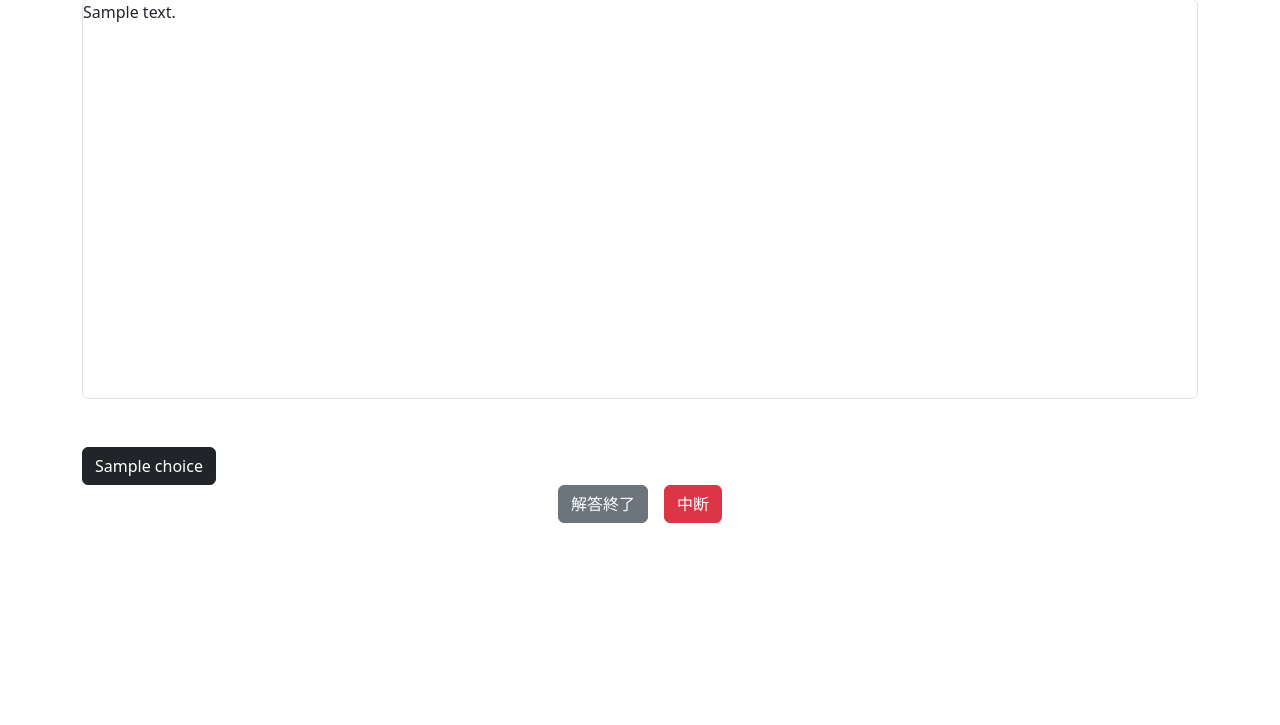
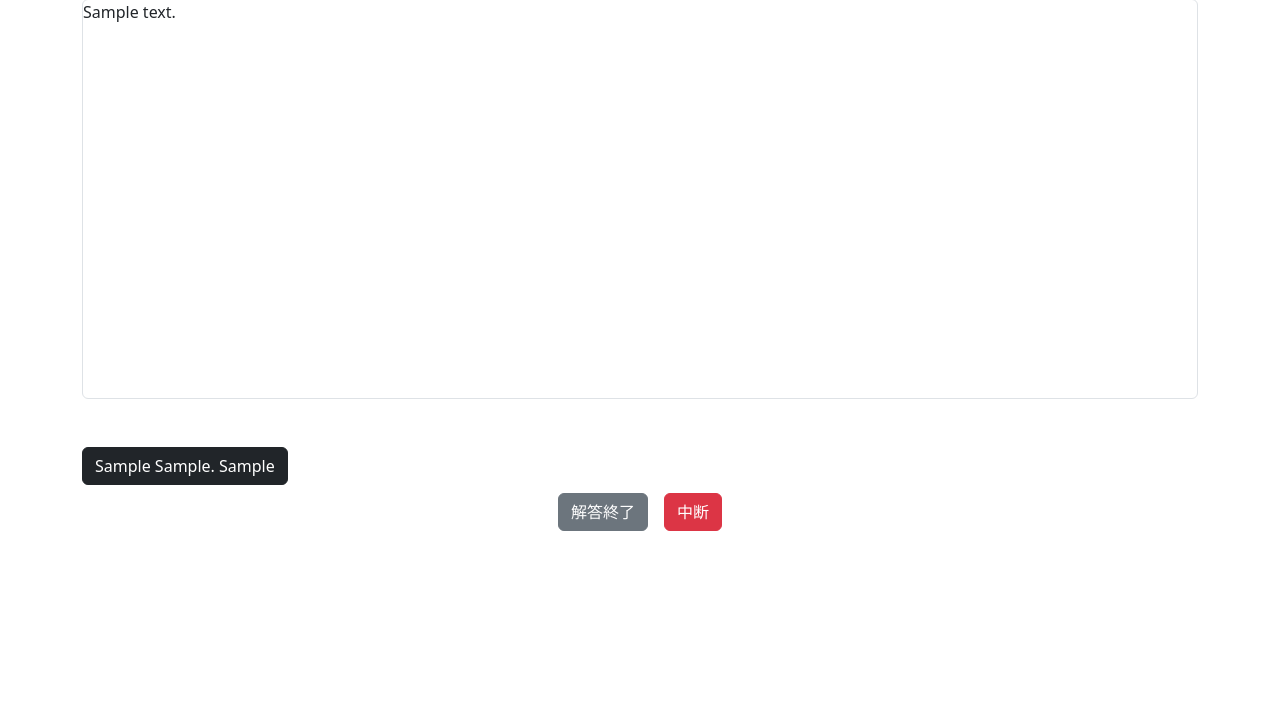
Before and after one commit to hackathon-winter/efFEctive, a Django app: template questions/templates/questions/question.html in a window 1280 px wide. Shown: the part 113-838 px from the top of the page. Run offline with Django 4.2, Linux system fonts and the light colour scheme; the template is opened without the code that fills it: most values are stand-ins (such as "Sample title", 1, 10 or a date in 2020); some libraries are stand-ins or nearby versions.

Commit message:
[fix]forループを修正

```diff
--- a/questions/templates/questions/question.html
+++ b/questions/templates/questions/question.html
@@ -11,9 +11,11 @@
     <form action="{% url 'answer_save' question_id=question_id %}" method="POST" class="mt-5">
       {% csrf_token %}
 
-      {% for index, choice in question_choices %}
-        <div class="d-flex align-items-center">
-          <button type="submit" class="btn btn-dark" name="answer" value="{{ index }}">{{ choice }}</button>
+      {% for choice in question_choices %}
+        <div class="d-flex align-items-center mb-2">
+          <button type="submit" class="btn btn-dark" name="answer" value="{{ index }}">{{ choice.0 }}
+            {{ choice.0 }}. {{ choice.1 }}
+          </button>
         </div>
       {% endfor %}
 
@@ -21,11 +23,12 @@
 
     <div class="d-flex justify-content-center gap-3">
       <!-- 解答終了 -->
-      <a  href="{% url 'home' %}" type="button" class="btn btn-secondary">解答終了</a>
+      <a  href="{% url 'home' %}" class="btn btn-secondary">解答終了</a>
       <!-- 中断 -->
-      <form action="{% url 'end_sesion' %}" method="POST">
+      <form action="{% url 'end_session' %}" method="POST">
         {% csrf_token %}
         <button type="submit" class="btn btn-danger">中断</button>
+      </form>
     </div>
 </div>
 
```
